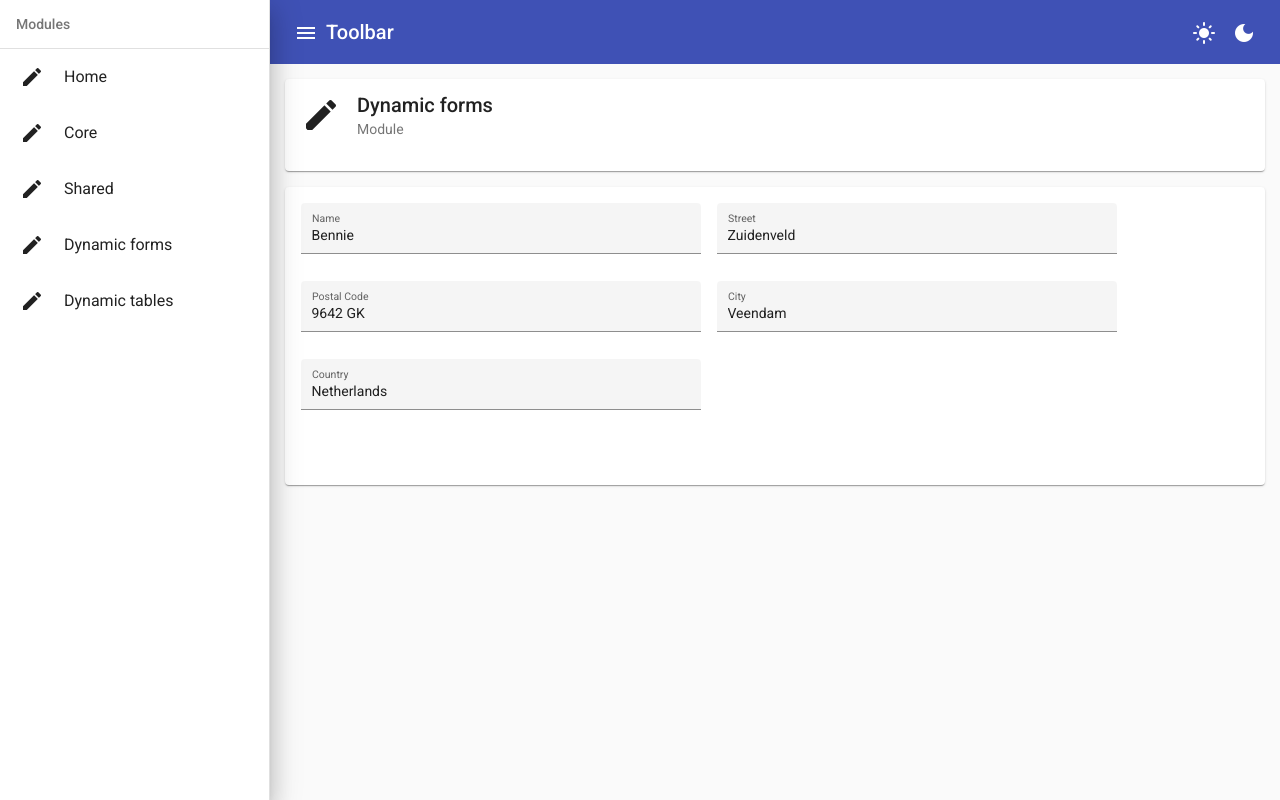
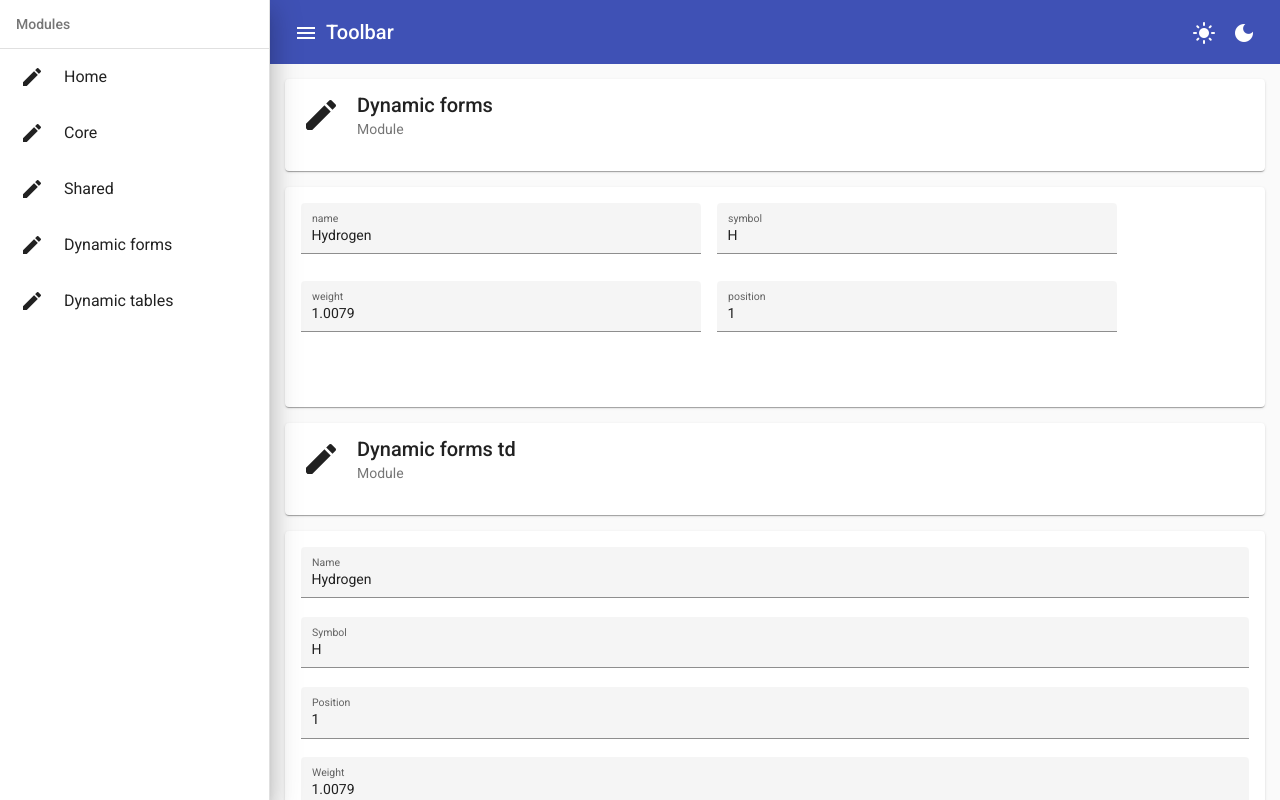
Before and after one commit to patricknnn/AngularModules, an Angular app: page /forms in a window 1280 px wide. Built offline with nearby package versions, Linux system fonts and the light colour scheme.

Commit message:
added basic template driven dynamic form

```diff
--- a/src/app/app.module.ts
+++ b/src/app/app.module.ts
@@ -11,6 +11,7 @@ import { SharedComponent } from './components/shared/shared.component';
 import { TableComponent } from './components/table/table.component';
 import { DynamicFormsModule } from './modules/dynamic-forms/dynamic-forms.module';
 import { DynamicTablesModule } from './modules/dynamic-tables/dynamic-tables.module';
+import { DynamicFormsTdModule } from './modules/dynamic-forms-td/dynamic-forms-td.module';
 
 @NgModule({
   declarations: [
@@ -27,6 +28,7 @@ import { DynamicTablesModule } from './modules/dynamic-tables/dynamic-tables.mod
     CoreModule,
     SharedModule,
     DynamicFormsModule,
+    DynamicFormsTdModule,
     DynamicTablesModule
   ],
   providers: [],
--- a/src/app/components/form/form.component.html
+++ b/src/app/components/form/form.component.html
@@ -8,7 +8,7 @@
 </mat-card>
 
 <!-- Dynamic form -->
-<mat-card style="margin-top: 16px;">
+<mat-card style="margin-top: 16px">
   <mat-card-content>
     <app-dynamic-form
       *ngIf="formControls"
@@ -20,3 +20,29 @@
     </app-dynamic-form>
   </mat-card-content>
 </mat-card>
+
+<!-- Dynamic forms td -->
+<mat-card style="margin-top: 16px">
+  <mat-card-header>
+    <mat-icon mat-card-avatar>edit</mat-icon>
+    <mat-card-title>Dynamic forms td</mat-card-title>
+    <mat-card-subtitle>Module</mat-card-subtitle>
+  </mat-card-header>
+</mat-card>
+
+<!-- Dynamic form td -->
+<mat-card style="margin-top: 16px">
+  <mat-card-content>
+    <app-dynamic-form-td
+      [formAppearance]="'fill'"
+      [formColor]="'primary'"
+      [modelFormControls]="modelFormControls"
+      [(model)]="element"
+      [(formValid)]="isFormValid"
+    >
+    </app-dynamic-form-td>
+  </mat-card-content>
+  <mat-card-actions>
+    <button mat-button (click)="logElement()">LOG</button>
+  </mat-card-actions>
+</mat-card>
--- a/src/app/components/form/form.component.ts
+++ b/src/app/components/form/form.component.ts
@@ -1,5 +1,6 @@
 import { Component } from '@angular/core';
 import { PeriodicElement } from 'src/app/models/periodic-element';
+import { ModelFormControl } from 'src/app/modules/dynamic-forms-td/components/dynamic-form-td/dynamic-form-td.component';
 import { DynamicFormControl } from 'src/app/modules/dynamic-forms/models/dynamic-form-control';
 import { FormService } from 'src/app/services/forms/form.service';
 
@@ -12,14 +13,25 @@ export class FormComponent {
   isFormValid: boolean;
   formControls: DynamicFormControl<any>[];
   element: PeriodicElement;
+  modelFormControls: ModelFormControl[];
 
   constructor(formService: FormService) {
     this.isFormValid = false;
-    this.formControls = formService.getFormControls();
     this.element = formService.getElement();
+    this.formControls = formService.getFormControls(this.element);
+    this.modelFormControls = [
+      { key: 'name', label: 'Name', type: 'text' },
+      { key: 'symbol', label: 'Symbol', type: 'text' },
+      { key: 'position', label: 'Position', type: 'text' },
+      { key: 'weight', label: 'Weight', type: 'text' },
+    ];
   }
 
   handleFormSubmit(event: any): void {
     console.log(event);
   }
+
+  logElement(): void {
+    console.log(this.element);
+  }
 }
--- /dev/null
+++ b/src/app/modules/dynamic-forms-td/components/dynamic-form-td/dynamic-form-td.component.html
@@ -0,0 +1,12 @@
+<form #modelForm="ngForm">
+  <mat-form-field appearance="fill" *ngFor="let control of modelFormControls">
+    <mat-label>{{control.label}}</mat-label>
+    <input
+      matInput
+      [type]="control.type"
+      [id]="control.key"
+      [(ngModel)]="model[control.key]"
+      [name]="control.key"
+    />
+  </mat-form-field>
+</form>
--- /dev/null
+++ b/src/app/modules/dynamic-forms-td/components/dynamic-form-td/dynamic-form-td.component.ts
@@ -0,0 +1,45 @@
+import { Component, EventEmitter, Input, OnInit, Output, ViewChild } from '@angular/core';
+import { NgForm } from '@angular/forms';
+import { tap } from 'rxjs/operators';
+
+export interface ModelFormControl {
+  key: string,
+  label: string,
+  type: string,
+}
+
+@Component({
+  selector: 'app-dynamic-form-td',
+  templateUrl: './dynamic-form-td.component.html',
+  styleUrls: ['./dynamic-form-td.component.scss'],
+})
+export class DynamicFormTdComponent implements OnInit {
+  @Input() public formAppearance: 'legacy' | 'standard' | 'fill' | 'outline' = 'fill';
+  @Input() public formColor: 'primary' | 'accent' | 'warn' = 'primary';
+
+  @Input() public model!: any;
+  @Input() public modelFormControls!: ModelFormControl[];
+  @Input() public formValid: boolean = false;
+
+  @Output() public modelChange: EventEmitter<any> = new EventEmitter<any>();
+  @Output() public formValidChange: EventEmitter<boolean> = new EventEmitter<boolean>();
+
+  @ViewChild('modelForm', { static: true }) ngForm!: NgForm;
+
+  constructor() {}
+
+  public ngOnInit(): void {
+    this.ngForm.form.valueChanges
+      .pipe(
+        tap(() => {
+          this.formValidChange.emit(this.ngForm.form.valid);
+          this.modelChange.emit(this.model);
+        })
+      )
+      .subscribe();
+  }
+
+  emitModel(): void {
+    this.modelChange.emit(this.model);
+  }
+}
--- a/src/app/modules/dynamic-tables/dynamic-table.component.html
+++ b/src/app/modules/dynamic-tables/dynamic-table.component.html
@@ -87,15 +87,15 @@
           <mat-cell *matCellDef="let row" [ngSwitch]="column.type">
             <!-- text -->
             <div *ngSwitchCase="'text'" class="dynamic-table-cell">
-              {{ row[column.key] }}
+              {{ getCellContent(row, column.key) }}
             </div>
             <!-- image -->
             <div *ngSwitchCase="'image'" class="dynamic-table-cell">
-              <img [src]="row[column.key]" />
+              <img [src]="getCellContent(row, column.key)" />
             </div>
             <!-- date -->
             <div *ngSwitchCase="'date'" class="dynamic-table-cell">
-              {{ row[column.key] | date }}
+              {{ getCellContent(row, column.key) | date }}
             </div>
             <!-- buttons -->
             <div
--- a/src/app/modules/dynamic-tables/dynamic-table.component.ts
+++ b/src/app/modules/dynamic-tables/dynamic-table.component.ts
@@ -1,13 +1,5 @@
 import { SelectionModel } from '@angular/cdk/collections';
-import {
-  AfterViewInit,
-  Component,
-  EventEmitter,
-  Input,
-  OnInit,
-  Output,
-  ViewChild,
-} from '@angular/core';
+import { AfterViewInit, Component, EventEmitter, Input, OnInit, Output, ViewChild } from '@angular/core';
 import { MatPaginator } from '@angular/material/paginator';
 import { MatSort } from '@angular/material/sort';
 import { MatTable, MatTableDataSource } from '@angular/material/table';
@@ -71,6 +63,10 @@ export class DynamicTableComponent implements OnInit, AfterViewInit {
     }
   }
 
+  public getCellContent(row: any, key: string): any {
+    return key.split('.').reduce((value: any, key: string) => value?.[key], row);
+  }
+
   public isFooterEmpty(): boolean {
     return this.columnConfig.some((column: DynamicTableColumnConfig) => column.footer);
   }
--- a/src/app/services/forms/form.service.ts
+++ b/src/app/services/forms/form.service.ts
@@ -7,42 +7,35 @@ import { DynamicFormControl } from 'src/app/modules/dynamic-forms/models/dynamic
   providedIn: 'root',
 })
 export class FormService {
-  public getFormControls(): DynamicFormControl<any>[] {
+  public getFormControls(element: PeriodicElement): DynamicFormControl<any>[] {
     const formControls: DynamicFormControl<any>[] = [
       new DynamicFormControlBuilder<string>()
         .setControlType('text')
         .setKey('name')
-        .setLabel('Name')
-        .setValue('Bennie')
+        .setLabel('name')
+        .setValue(element.name)
         .setOrder(1)
         .build(),
       new DynamicFormControlBuilder<string>()
         .setControlType('text')
-        .setKey('street')
-        .setLabel('Street')
-        .setValue('Zuidenveld')
+        .setKey('symbol')
+        .setLabel('symbol')
+        .setValue(element.symbol)
         .setOrder(2)
         .build(),
-      new DynamicFormControlBuilder<string>()
+      new DynamicFormControlBuilder<number>()
         .setControlType('text')
-        .setKey('postalCode')
-        .setLabel('Postal Code')
-        .setValue('9642 GK')
+        .setKey('weight')
+        .setLabel('weight')
+        .setValue(element.weight)
         .setOrder(3)
         .build(),
-      new DynamicFormControlBuilder<string>()
+      new DynamicFormControlBuilder<number>()
         .setControlType('text')
-        .setKey('city')
-        .setLabel('City')
-        .setValue('Veendam')
+        .setKey('position')
+        .setLabel('position')
+        .setValue(element.position)
         .setOrder(4)
-        .build(),
-      new DynamicFormControlBuilder<string>()
-        .setControlType('text')
-        .setKey('country')
-        .setLabel('Country')
-        .setValue('Netherlands')
-        .setOrder(5)
         .build(),
     ];
 
```
Also changed, not shown: src/app/modules/dynamic-forms-td/dynamic-forms-td.module.ts (added, +12 -0 lines), src/app/modules/dynamic-tables/dynamic-tables.module.ts (+3 -9 lines), src/app/modules/dynamic-forms-td/components/dynamic-form-td/dynamic-form-td.component.scss (added), 1 other file (tests, documents, lock files or other folders).
